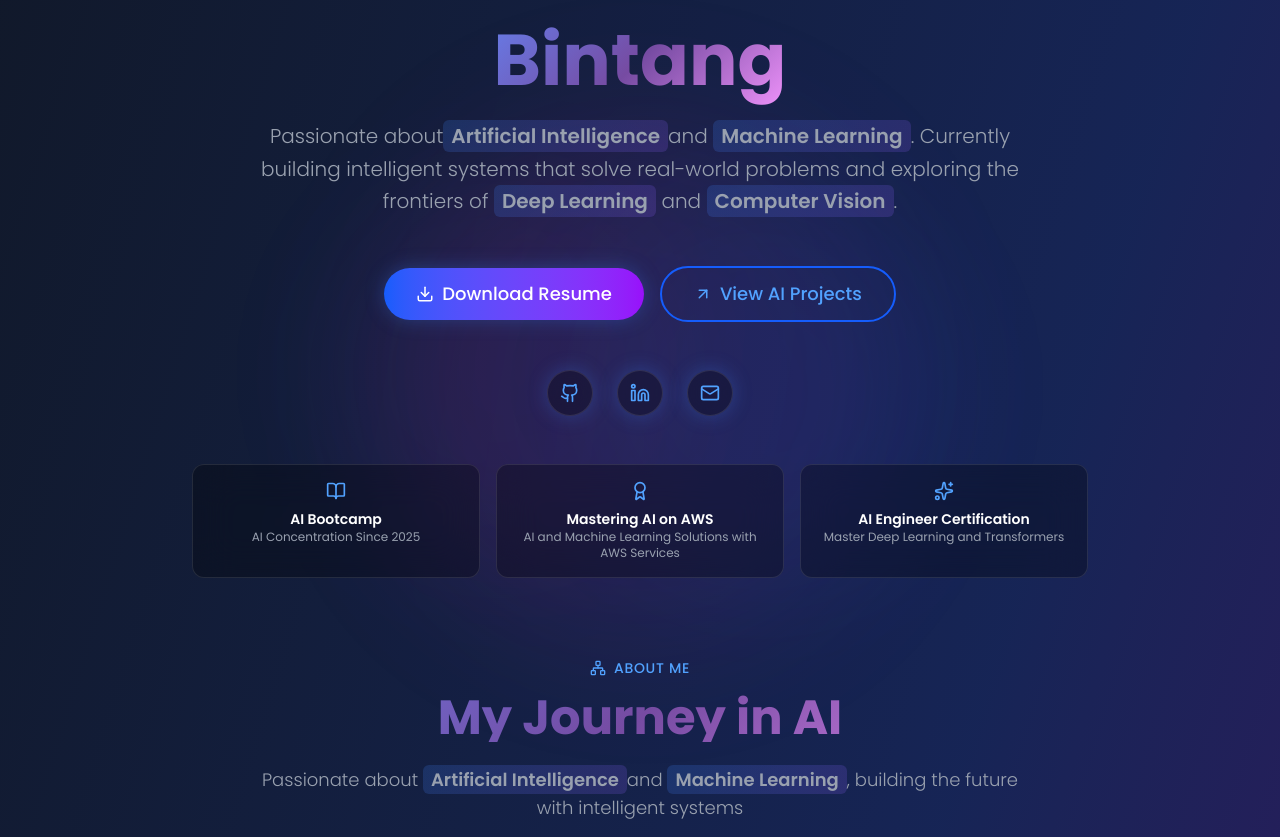
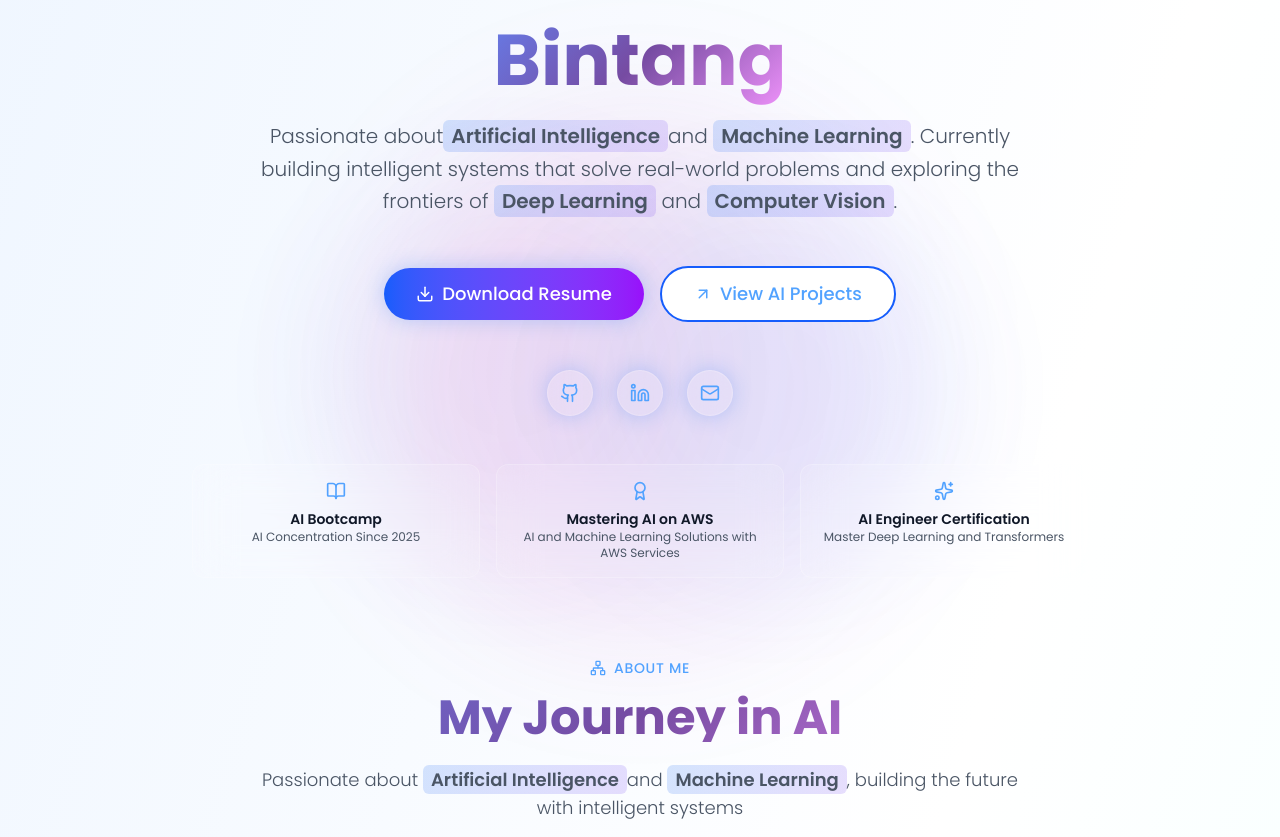
Before and after one commit to kireistar/star-s, a React (Vite) app: page / in a window 1280 px wide. Shown: the part 260-1097 px from the top of the page. Built offline with nearby package versions, Linux system fonts and the light colour scheme.

Commit message:
edited: edited font color gray 400 to gray 300

```diff
--- a/src/App.tsx
+++ b/src/App.tsx
@@ -63,7 +63,7 @@ const CardContent = ({ className, children, ...props }: React.ComponentProps<"di
 // Simple stub for useTheme hook.
 // Replace with your actual theme hook logic.
 const useTheme = () => {
-  const [isDark, setIsDark] = useState(true); // Default to dark theme
+  const [isDark, setIsDark] = useState(false); // Default to dark theme
 
   // Effect to apply the theme class to the body
   useEffect(() => {
@@ -322,7 +322,7 @@ function Footer({ isDark, scrollToSection, handleCopyEmail, copyStatus }: Footer
               Bintang
               <ArrowUp size={16} className="ml-2 opacity-0 group-hover:opacity-100 transition-opacity" />
             </motion.button>
-            <p className={`${isDark ? "text-gray-400" : "text-gray-600"} mb-6 font-light max-w-lg text-sm leading-relaxed`}>
+            <p className={`${isDark ? "text-gray-300" : "text-gray-600"} mb-6 font-light max-w-lg text-sm leading-relaxed`}>
               Building the future with <span className="highlight">Artificial Intelligence</span>. Passionate about
               creating intelligent systems that matter for Indonesia and beyond.
             </p>
@@ -400,7 +400,7 @@ function Footer({ isDark, scrollToSection, handleCopyEmail, copyStatus }: Footer
                 >
                   <motion.button
                     onClick={() => scrollToSection(item.name)}
-                    className={`${isDark ? "text-gray-400 hover:text-blue-400" : "text-gray-600 hover:text-blue-600"} transition-colors duration-300 font-light text-sm`}
+                    className={`${isDark ? "text-gray-300 hover:text-blue-400" : "text-gray-600 hover:text-blue-600"} transition-colors duration-300 font-light text-sm`}
                     whileHover={{ x: 4 }}
                   >
                     {item.label}
@@ -425,19 +425,19 @@ function Footer({ isDark, scrollToSection, handleCopyEmail, copyStatus }: Footer
                   animate={{ scale: [1, 1.25, 1] }}
                   transition={{ duration: 1.5, repeat: Infinity, ease: "easeInOut" }}
                 />
-                <span className={`${isDark ? "text-gray-400" : "text-gray-600"} font-light text-sm`}>
+                <span className={`${isDark ? "text-gray-300" : "text-gray-600"} font-light text-sm`}>
                   Open for job opportunities
                 </span>
               </motion.div>
               <motion.div className="flex items-center" whileHover={{ x: 3 }}>
                 <Star size={14} className="text-blue-600 dark:text-blue-400 mr-2.5" />
-                <span className={`${isDark ? "text-gray-400" : "text-gray-600"} font-light text-sm`}>
+                <span className={`${isDark ? "text-gray-300" : "text-gray-600"} font-light text-sm`}>
                   Fueled by Star
                 </span>
               </motion.div>
               <motion.div className="flex items-center" whileHover={{ x: 3 }}>
                 <Brain size={14} className="text-purple-600 dark:text-purple-400 mr-2.5" />
-                <span className={`${isDark ? "text-gray-400" : "text-gray-600"} font-light text-sm`}>
+                <span className={`${isDark ? "text-gray-300" : "text-gray-600"} font-light text-sm`}>
                   AI concentration since 2025
                 </span>
               </motion.div>
@@ -735,7 +735,7 @@ function App() {
               </motion.h1>
 
               <motion.div
-                className={`text-lg md:text-xl ${isDark ? "text-gray-400" : "text-gray-600"} max-w-3xl mx-auto font-light leading-relaxed`}
+                className={`text-lg md:text-xl ${isDark ? "text-gray-300" : "text-gray-600"} max-w-3xl mx-auto font-light leading-relaxed`}
                 initial={{ y: 20, opacity: 0 }}
                 animate={{ y: 0, opacity: 1 }}
                 transition={{ delay: 0.5, duration: 0.6 }}
@@ -827,7 +827,7 @@ function App() {
                 >
                   <achievement.icon className="text-blue-400 mb-2 mx-auto" size={20} />
                   <h4 className="font-semibold text-sm">{achievement.title}</h4>
-                  <p className={`text-xs ${isDark ? "text-gray-400" : "text-gray-600"}`}>{achievement.desc}</p>
+                  <p className={`text-xs ${isDark ? "text-gray-300" : "text-gray-600"}`}>{achievement.desc}</p>
                 </motion.div>
               ))}
             </motion.div>
@@ -849,7 +849,7 @@ function App() {
               About Me
             </div>
             <h2 className="text-4xl md:text-5xl font-bold mb-6 ai-gradient">My Journey in AI</h2>
-            <p className={`text-lg ${isDark ? "text-gray-400" : "text-gray-600"} max-w-3xl mx-auto font-light`}>
+            <p className={`text-lg ${isDark ? "text-gray-300" : "text-gray-600"} max-w-3xl mx-auto font-light`}>
               Passionate about <span className="highlight">Artificial Intelligence</span>and{" "}
               <span className="highlight">Machine Learning</span>, building the future with intelligent systems
             </p>
@@ -963,7 +963,7 @@ function App() {
                         <h4 className={`font-semibold ${isDark ? "text-white" : "text-gray-900"} text-sm`}>
                           {skill.name}
                         </h4>
-                        <p className={`text-xs ${isDark ? "text-gray-400" : "text-gray-600"}`}>{skill.description}</p>
+                        <p className={`text-xs ${isDark ? "text-gray-300" : "text-gray-600"}`}>{skill.description}</p>
                       </div>
                     </motion.div>
                   ))}
@@ -1000,7 +1000,7 @@ function App() {
                         <h5 className={`font-medium ${isDark ? "text-white" : "text-gray-900"} text-xs`}>
                           {skill.name}
                         </h5>
-                        <p className={`text-xs ${isDark ? "text-gray-400" : "text-gray-600"} leading-tight`}>
+                        <p className={`text-xs ${isDark ? "text-gray-300" : "text-gray-600"} leading-tight`}>
                           {skill.description}
                         </p>
                       </div>
@@ -1028,7 +1028,7 @@ function App() {
                 Featured Projects
               </div>
               <h2 className="text-4xl md:text-5xl font-bold mb-6 ai-gradient">AI & ML Projects</h2>
-              <p className={`text-lg ${isDark ? "text-gray-400" : "text-gray-600"} max-w-3xl mx-auto font-light`}>
+              <p className={`text-lg ${isDark ? "text-gray-300" : "text-gray-600"} max-w-3xl mx-auto font-light`}>
                 A collection of <span className="highlight">AI & ML projects</span> demonstrating expertise in intelligent
                 system development
               </p>
@@ -1082,7 +1082,7 @@ function App() {
                         <h3 className={`text-lg font-bold mb-2 ${isDark ? "text-white" : "text-gray-900"}`}>
                             {project.title}
                         </h3>
-                        <p className={`${isDark ? "text-gray-400" : "text-gray-600"} mb-4 font-light text-sm leading-relaxed flex-grow`}>
+                        <p className={`${isDark ? "text-gray-300" : "text-gray-600"} mb-4 font-light text-sm leading-relaxed flex-grow`}>
                             {project.description}
                         </p>
                         <div className="flex flex-wrap gap-1.5 mb-4">
@@ -1123,7 +1123,7 @@ function App() {
                 Get In Touch
               </div>
               <h2 className="text-4xl md:text-5xl font-bold mb-6 ai-gradient">Let's Collaborate</h2>
-              <p className={`text-lg ${isDark ? "text-gray-400" : "text-gray-600"} max-w-3xl mx-auto font-light`}>
+              <p className={`text-lg ${isDark ? "text-gray-300" : "text-gray-600"} max-w-3xl mx-auto font-light`}>
                 Ready to build the future with <span className="highlight">AI</span>? Let's discuss{" "}
                 <span className="highlight">artificial intelligence projects</span> and the other opportunities!
               </p>
```
